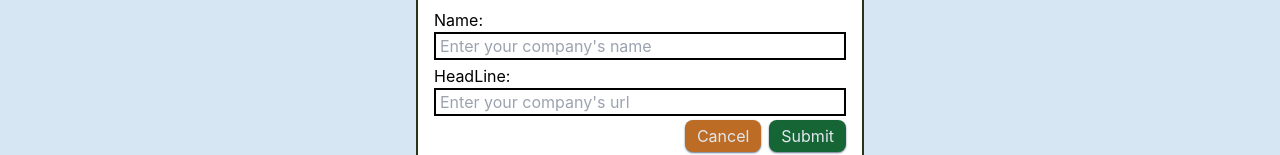
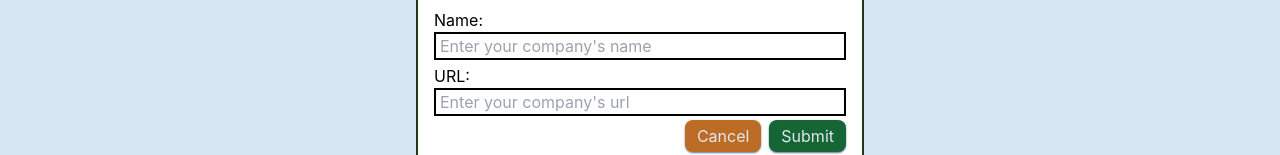
Before and after one commit to zjeref/ram_kumar_assignment, a React (Create React App) app in the folder frontend/: page / in a window 1280 px wide. Both pictures are taken after typing "Sample" into the empty fields and a click on the button "Create Company". Shown: the part 150-305 px from the top of the page. Built offline with nearby package versions, Linux system fonts and the light colour scheme; no server answers.

Commit message:
fix adlist not working for length 0

```diff
--- a/frontend/src/component/adlisting/Ad.js
+++ b/frontend/src/component/adlisting/Ad.js
@@ -20,7 +20,7 @@ const Ad = ({ data }) => {
                         <p className="text-slate-600">{currentData.description}</p>
                     </div>
                     <div className="w-full text-center justify-end my-2 ">
-                        <a href={currentData.company.url} className="btn bg-dark-pastel" target="_blank">{currentData.CTA}</a>
+                        <a href={currentData.company.url} rel="noreferrer" className="btn bg-dark-pastel" target="_blank">{currentData.CTA}</a>
                     </div>
                 </div>
             }
--- a/frontend/src/component/adlisting/Adlist.js
+++ b/frontend/src/component/adlisting/Adlist.js
@@ -19,7 +19,7 @@ const Adlist = () => {
     return (
         <div className="w-full flex justify-center mt-10 px-5">
             <div className="max-w-6xl ">
-                <div className="grid grid-cols-1 grid-cols-1 md:grid-cols-2 gap-6">
+                <div className="grid grid-cols-1 md:grid-cols-2 gap-6">
                     {ads && ads.length >0?
                         ads.map((ad) => {
                             return <Ad key={ad._id} data={ad} />
--- a/frontend/src/component/modals/CreateCom.js
+++ b/frontend/src/component/modals/CreateCom.js
@@ -37,8 +37,8 @@ const CreateCom = () => {
                             onChange={(e) => setName(e.target.value)}
                         />
                     </label>
-                    <label htmlFor="headline" className="flex flex-col">
-                        <span className="w-1/3">HeadLine: </span>
+                    <label htmlFor="url" className="flex flex-col">
+                        <span className="w-1/3">URL: </span>
                         <input className="border-2 px-1 border-black" type="url" placeholder="Enter your company's url"
                             onChange={(e) => setUrl(e.target.value)}
                         />
```
